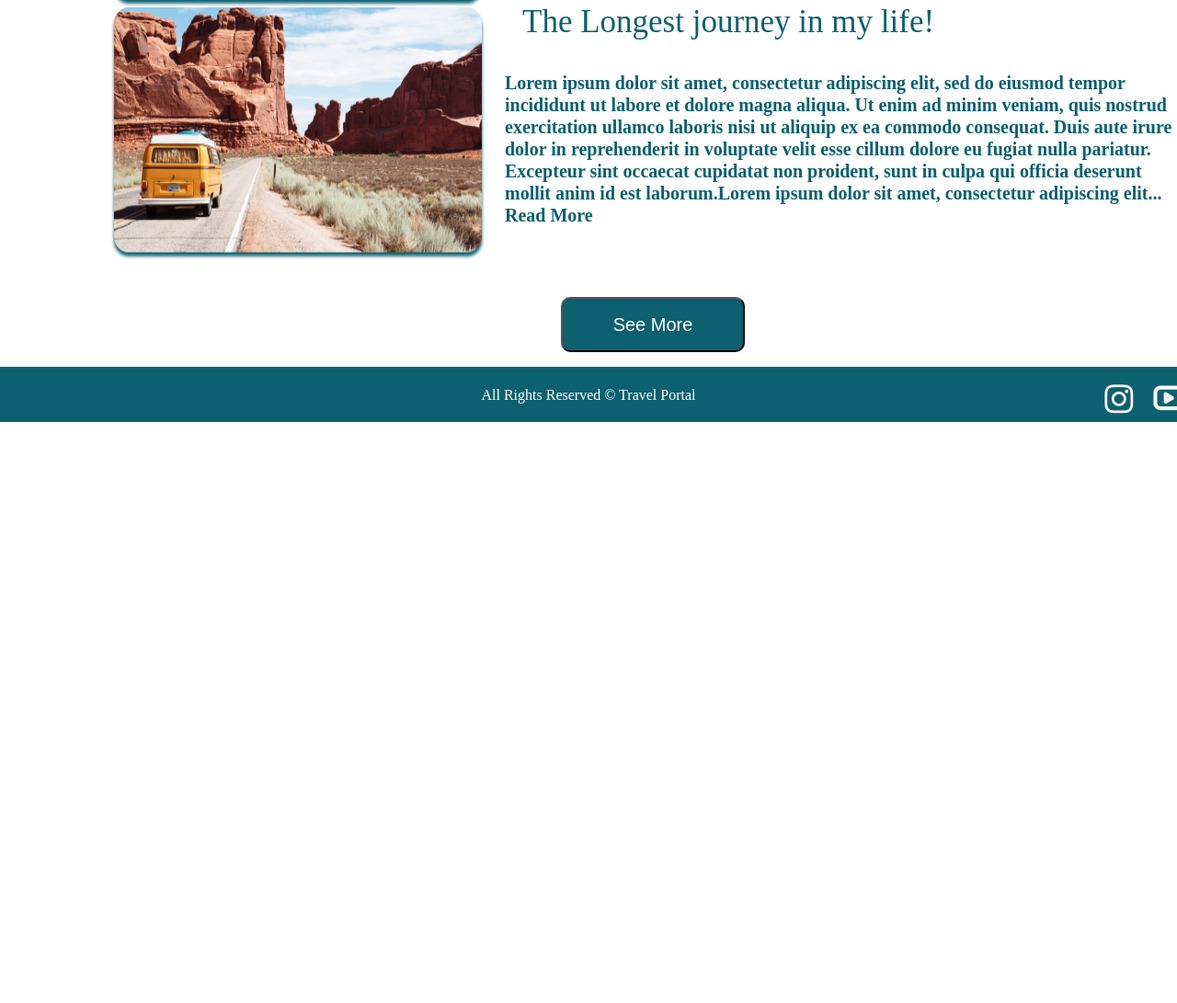
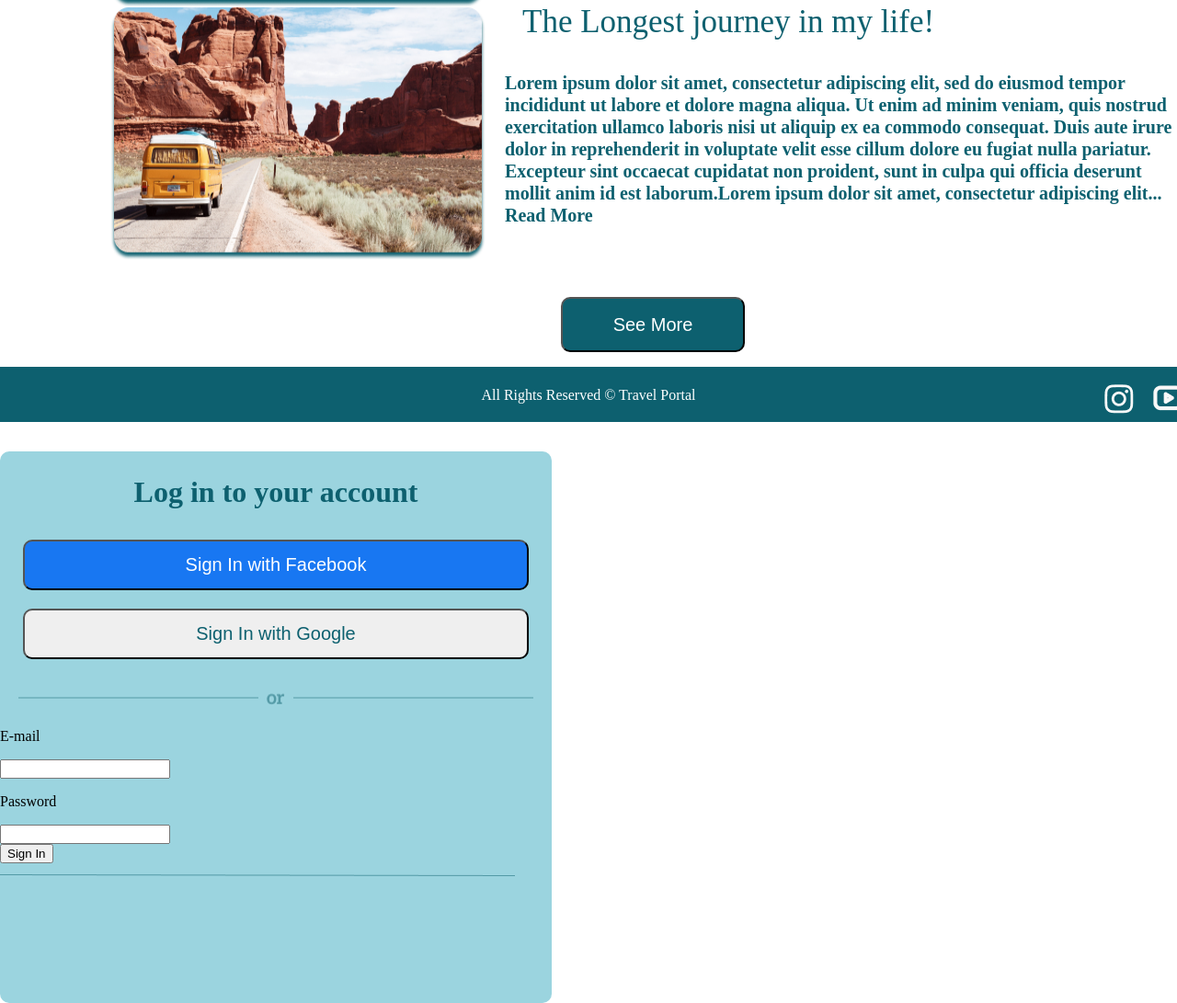
Before and after one commit to abirul3881/Travel_WEB, a plain HTML site: page index.html in a window 1280 px wide. Shown: the part 2799-3890 px from the top of the page at 92% size. Before the commit the page ends 3258 px from the top, so only its background shows below. Drawn offline with Linux system fonts and the light colour scheme.

Commit message:
Commit #4

```diff
--- a/index.html
+++ b/index.html
@@ -163,6 +163,30 @@
         </div>
       </div>
     </footer>
+
+    <form action="#">
+      <div class="modal">
+        <div class="modal-text"><h3>Log in to your account</h3></div>
+        <div class="modal-input-one">
+          <input type="button" value="Sign In with Facebook" />
+        </div>
+        <div class="modal-input-two">
+          <input type="button" value="Sign In with Google" />
+        </div>
+        <div class="modal-line-one"><img src="/img/OR.png" alt="or" /></div>
+        <div>
+          <p>E-mail</p>
+          <input type="email" />
+        </div>
+        <div>
+          <p>Password</p>
+          <input type="password" />
+        </div>
+        <div><button>Sign In</button></div>
+        <div><img src="/img/Line 2.png" alt="line" /></div>
+      </div>
+    </form>
+
     <script src="/script.js"></script>
   </body>
 </html>
--- a/style.css
+++ b/style.css
@@ -316,3 +316,46 @@ footer p {
   margin-top: 2px;
   margin-left: 20px;
 }
+/*Modal*/
+.modal {
+  width: 600px;
+  height: 600px;
+  background-color: #9bd4df;
+  border-radius: 10px;
+}
+.modal-text h3 {
+  padding-top: 25px;
+  text-align: center;
+  font-size: 32px;
+  font-weight: 700;
+  line-height: 39px;
+  color: #0d606f;
+}
+.modal-input-one input {
+  width: 550px;
+  height: 55px;
+  font-size: 20px;
+  font-weight: 400px;
+  line-height: 23px;
+  color: white;
+  border-radius: 10px;
+  background-color: #1877f2;
+  margin-left: 25px;
+}
+.modal-input-two input {
+  width: 550px;
+  height: 55px;
+  font-size: 20px;
+  font-weight: 400px;
+  line-height: 23px;
+  color: #0d606f;
+  border-radius: 10px;
+  margin-top: 20px;
+  margin-left: 25px;
+}
+.modal-line-one img {
+  width: 560px;
+  height: 25px;
+  margin-top: 30px;
+  margin-left: 20px;
+}
```
Also changed, not shown: img/Line 2.png (added), img/OR.png (added).
